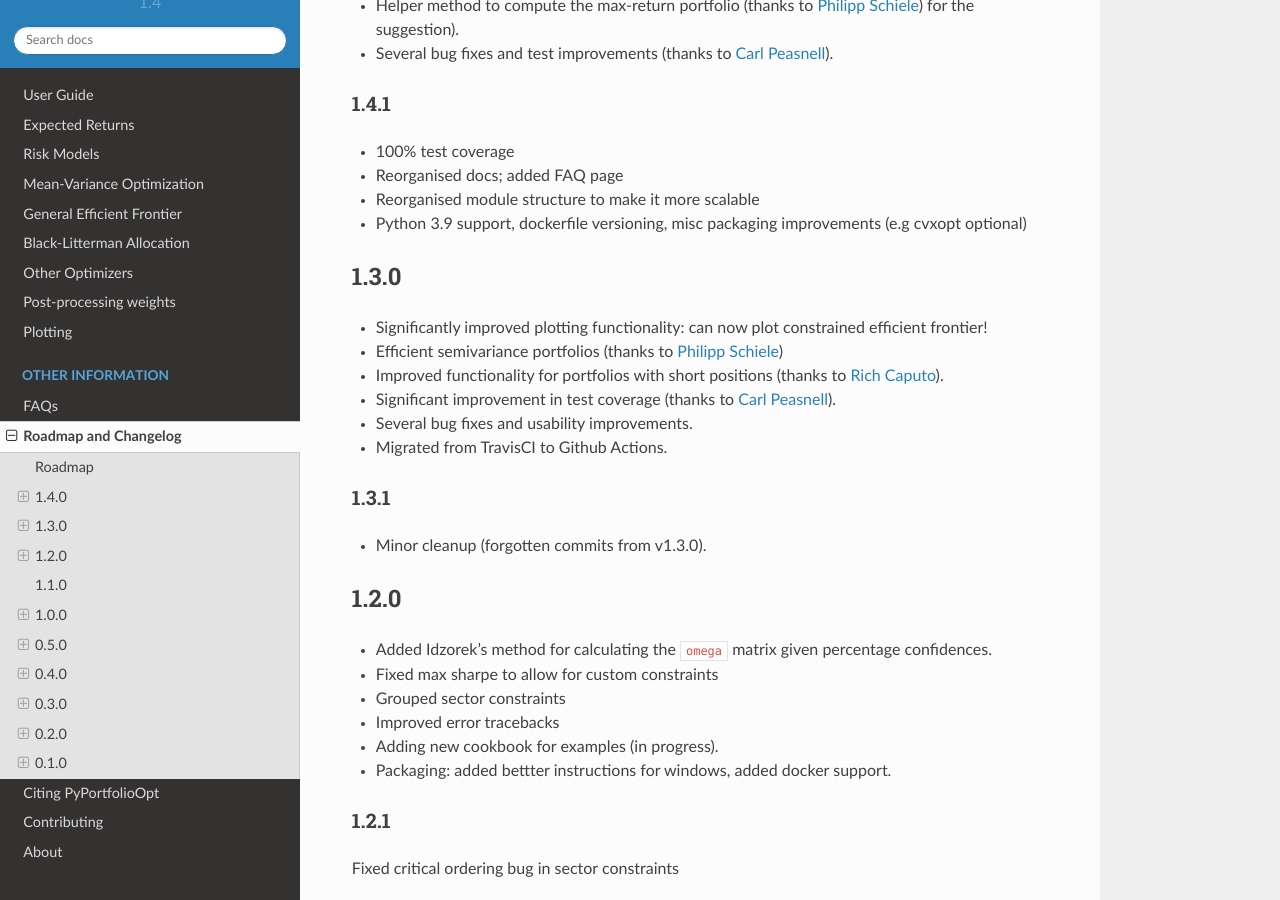
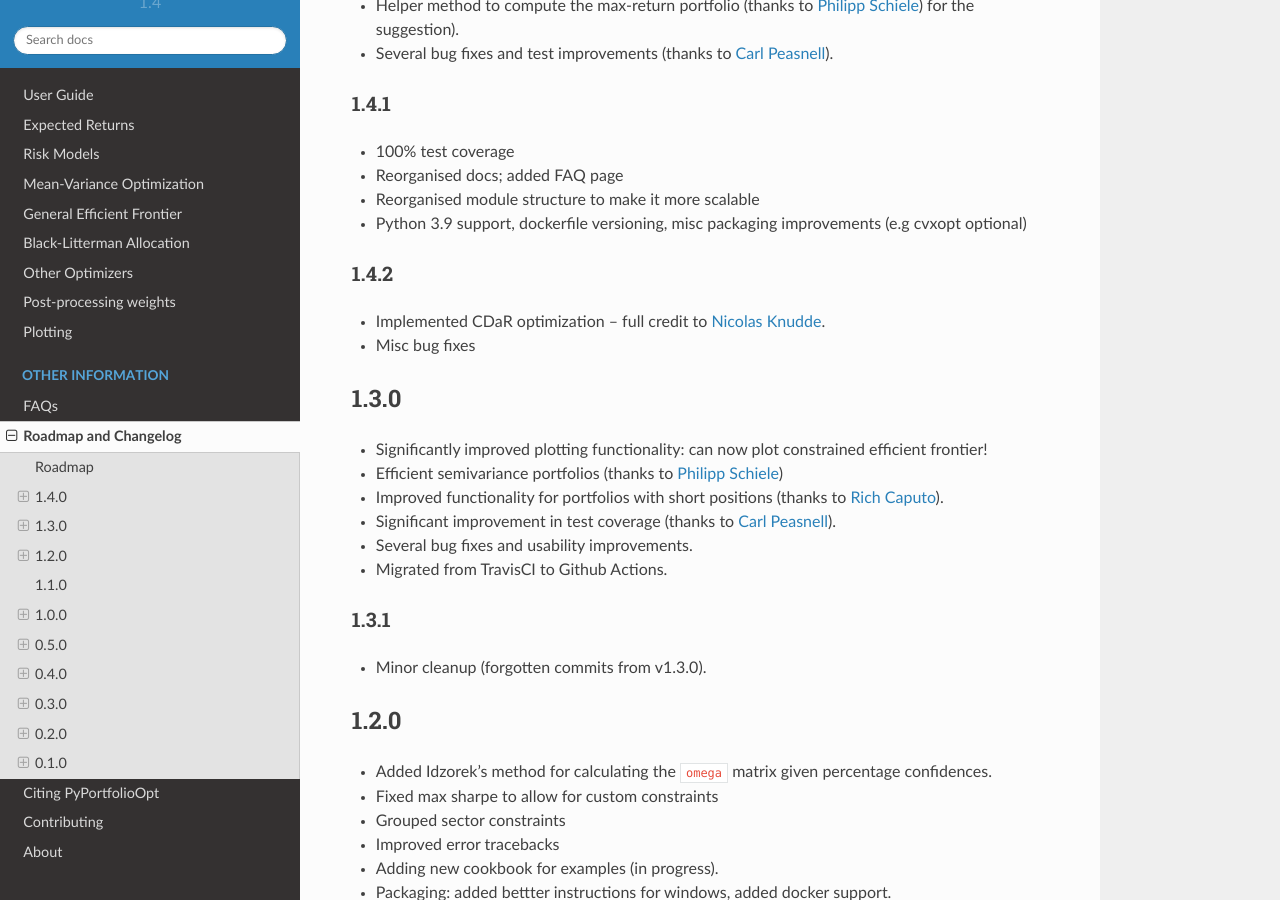
Before and after one commit to robertmartin8/PyPortfolioOpt, a Sphinx documentation site: the page built from docs/Roadmap.rst, in a window 1280 px wide and 900 px high, scrolled down 614 px. Built offline with Sphinx 7.4.7 and the Read the Docs theme 2.0.0, drawn with Linux system fonts in a browser that asks for light colours.

Commit message:
packaging

```diff
--- a/docs/Roadmap.rst
+++ b/docs/Roadmap.rst
@@ -38,6 +38,12 @@ discuss. If you have any other feature requests, please raise them using GitHub
 - Reorganised docs; added FAQ page
 - Reorganised module structure to make it more scalable
 - Python 3.9 support, dockerfile versioning, misc packaging improvements (e.g cvxopt optional)
+
+1.4.2
+-----
+
+- Implemented CDaR optimization – full credit to `Nicolas Knudde <https://github.com/nknudde>`_.
+- Misc bug fixes
 
 
 1.3.0
--- a/docs/conf.py
+++ b/docs/conf.py
@@ -58,7 +58,7 @@ author = "Robert Andrew Martin"
 # The short X.Y version.
 version = "1.4"
 # The full version, including alpha/beta/rc tags.
-release = "1.4.1"
+release = "1.4.2"
 
 # The language for content autogenerated by Sphinx. Refer to documentation
 # for a list of supported languages.
--- a/docs/index.rst
+++ b/docs/index.rst
@@ -15,7 +15,7 @@
                 <img src="https://img.shields.io/badge/python-v3-brightgreen.svg"
                     alt="python"></a> &nbsp;
             <a href="https://pypi.org/project/PyPortfolioOpt/">
-                <img src="https://img.shields.io/badge/pypi-v1.4.1-brightgreen.svg"
+                <img src="https://img.shields.io/badge/pypi-v1.4.2-brightgreen.svg"
                     alt="python"></a> &nbsp;
             <a href="https://opensource.org/licenses/MIT">
                 <img src="https://img.shields.io/badge/license-MIT-brightgreen.svg"
--- a/pypfopt/__init__.py
+++ b/pypfopt/__init__.py
@@ -10,7 +10,7 @@ from .hierarchical_portfolio import HRPOpt
 from .risk_models import CovarianceShrinkage
 
 
-__version__ = "1.4.1"
+__version__ = "1.4.2"
 
 __all__ = [
     "market_implied_prior_returns",
--- a/pyproject.toml
+++ b/pyproject.toml
@@ -1,6 +1,6 @@
 [tool.poetry]
 name = "PyPortfolioOpt"
-version = "1.4.1"
+version = "1.4.2"
 description = "Financial portfolio optimization in python"
 license = "MIT"
 authors = ["Robert Andrew Martin <martin.robertandrew@gmail.com>"]
--- a/setup.py
+++ b/setup.py
@@ -9,7 +9,7 @@ with open("README.md", "r") as f:
 
 setup(
     name="PyPortfolioOpt",
-    version="1.4.1",
+    version="1.4.2",
     description="Financial portfolio optimization in python",
     long_description=desc,
     long_description_content_type="text/markdown",
```
Also changed, not shown: README.md (+1 -1 lines).
